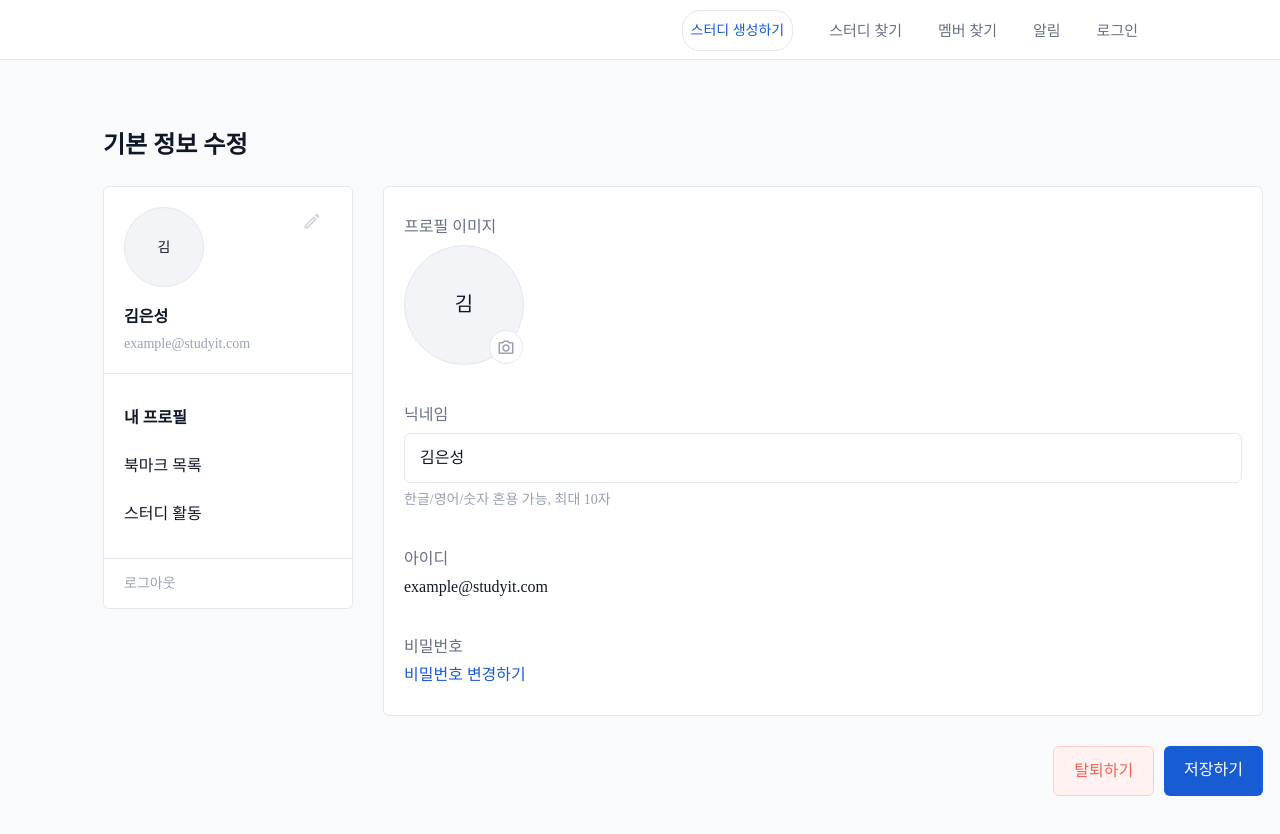
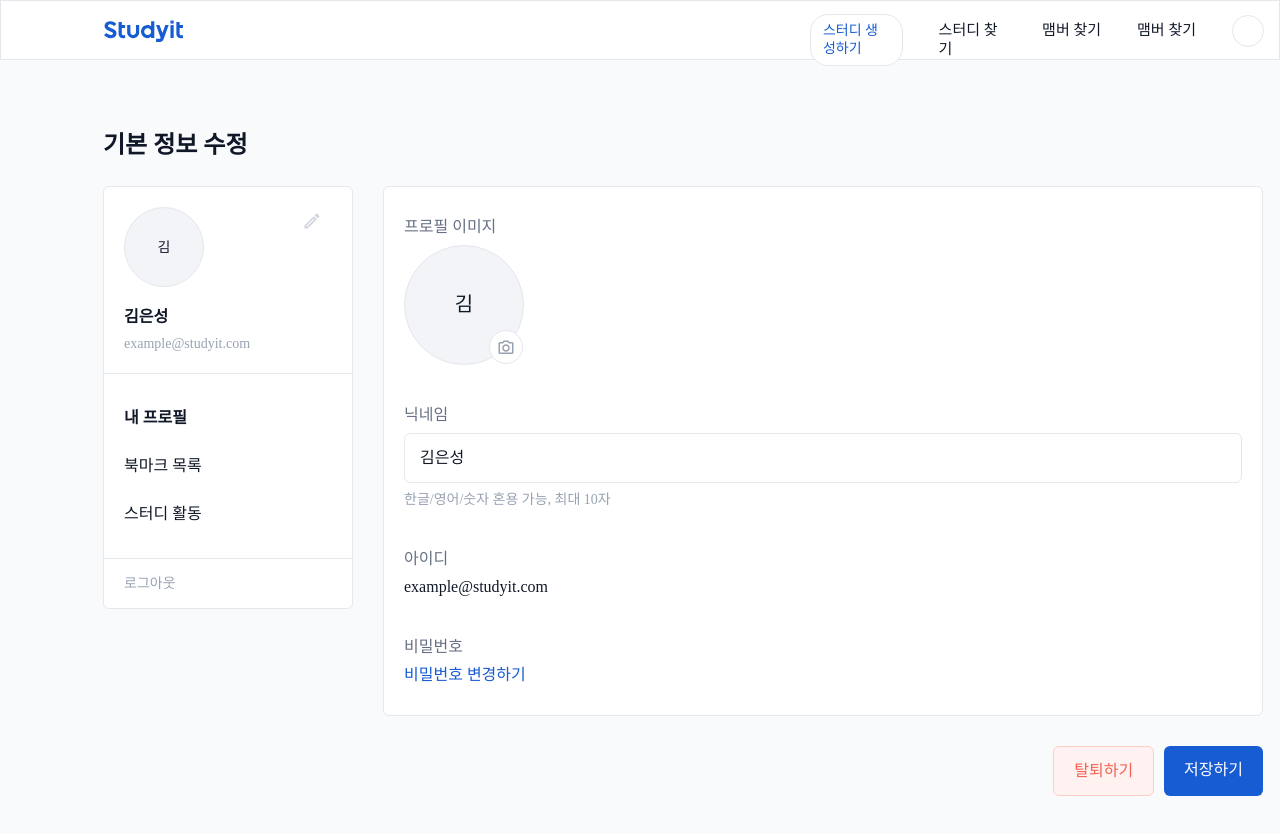
Before and after one commit to study-group-portfolio/study-frontend, a React (Create React App) app: page /mypage/profile/elementRevision in a window 1280 px wide. Shown: the top 834 px of the page. Built offline with nearby package versions, Linux system fonts and the light colour scheme; a web font is replaced by a local one.

Commit message:
수정 사항

```diff
--- a/src/components/Navbar.tsx
+++ b/src/components/Navbar.tsx
@@ -1,4 +1,7 @@
 import styled from "styled-components";
+import cn from 'classnames';
+import styles from 'css/components/common/Navbar.module.scss';
+import logo_studyit_logotype from 'images/logo/logo_studyit_logotype.svg';
 import { NavLink } from "react-router-dom";
 
 const Nav = styled.nav`
@@ -27,36 +30,52 @@ const NavItem = styled.li`
 
 function Navbar() {
   return (
-    <Nav>
-      <NavList>
-        <NavItem>
-          <NavLink
-            to="/create-study"
-            style={{
-              border: "1px solid #e4e7ec",
-              borderRadius: 18,
-              fontSize: 14,
-              padding: "12px 8px",
-              color: "#175cd3",
-            }}
-          >
-            스터디 생성하기
+    <div className={cn(styles.container)}>
+      <div className={cn(styles.navContainer)}>
+        <NavLink to="/" className={cn(styles.logoSection)}>
+          <img className={cn(styles.logo)} src={logo_studyit_logotype} />
+        </NavLink>
+        <div className={cn(styles.detailSection)}>
+          <NavLink to="/study/creation" className={cn(styles.studyCreation)}>스터디 생성하기</NavLink>
+          <NavLink to="/study/creation" className={cn(styles.link)}>스터디 찾기</NavLink>
+          <NavLink to="/study/creation" className={cn(styles.link)}>맴버 찾기</NavLink>
+          <NavLink to="/study/creation" className={cn(styles.link)}>맴버 찾기</NavLink>
+          <NavLink to="/study/creation">
+            <span className={cn(styles.circle_32)}></span>
           </NavLink>
-        </NavItem>
-        <NavItem>
-          <NavLink to="/">스터디 찾기</NavLink>
-        </NavItem>
-        <NavItem>
-          <NavLink to="/find-member">멤버 찾기</NavLink>
-        </NavItem>
-        <NavItem>
-          <NavLink to="/alert">알림</NavLink>
-        </NavItem>
-        <NavItem>
-          <NavLink to="/login">로그인</NavLink>
-        </NavItem>
-      </NavList>
-    </Nav>
+        </div>
+      </div>
+    </div>
+    // <Nav>
+    //   <NavList>
+    //     <NavItem>
+    //       <NavLink
+    //         to="/create-study"
+    //         style={{
+    //           border: "1px solid #e4e7ec",
+    //           borderRadius: 18,
+    //           fontSize: 14,
+    //           padding: "12px 8px",
+    //           color: "#175cd3",
+    //         }}
+    //       >
+    //         스터디 생성하기
+    //       </NavLink>
+    //     </NavItem>
+    //     <NavItem>
+    //       <NavLink to="/">스터디 찾기</NavLink>
+    //     </NavItem>
+    //     <NavItem>
+    //       <NavLink to="/find-member">멤버 찾기</NavLink>
+    //     </NavItem>
+    //     <NavItem>
+    //       <NavLink to="/alert">알림</NavLink>
+    //     </NavItem>
+    //     <NavItem>
+    //       <NavLink to="/login">로그인</NavLink>
+    //     </NavItem>
+    //   </NavList>
+    // </Nav>
   );
 }
 
--- /dev/null
+++ b/src/css/components/common/Navbar.module.scss
@@ -0,0 +1,110 @@
+.container {
+    /** 요소 크기 설정 **/
+    width: 100%;
+    height: 60px;
+    box-sizing: border-box;
+
+    /** 배경색상 설정 **/
+    background-color: #FFFFFF;
+
+    /** 테두리 설정 **/
+    border: 1px solid #E4E7EC;
+
+    /** 상단바 고정 설정 **/
+    position: fixed;
+    top: 0;
+    z-index: 1000;
+
+    .navContainer {
+        /** 요소 크기 설정 **/
+        width: 1366px;
+        height: 60px;
+        box-sizing: border-box;
+
+        /** 요소 중앙 정렬 **/
+        margin: 0 auto;
+
+        /** 내부 여백 설정 **/
+        padding: 0 103px;
+
+        /** 그리드 설정 **/
+        display: grid;
+        grid-template-columns: 79.11px auto;
+        column-gap: 626.88px;
+
+        .logoSection {
+            /** 요소 크기 설정 **/
+            height: 60px;
+
+            .logo {
+                /** 요소 크기 설정 **/
+                width: 79.12px;
+                height: 22px;
+
+                /** 외부 여백 설정 **/
+                margin: 19px 0;
+            }
+        }
+
+        .detailSection {
+            /** 요소 크기 설정 **/
+            height: 60px;
+
+            /** 그리드 설정 **/
+            display: grid;
+            grid-template-columns: auto auto auto auto auto;
+            column-gap: 36px;
+
+            .studyCreation {
+                /** 외부 여백을 통한 요소의 위치 설정 **/
+                margin: 13px 0;
+
+                /** 요소 크기 설정 **/
+
+
+                /** 테두리 설정 **/
+                border: 1px solid #E4E7EC;
+                border-radius: 18px;
+
+                /** 배경색상 설정 **/
+                background-color: #FFFFFF;
+
+                /** 텍스트 설정 **/
+                font-style: normal;
+                font-weight: normal;
+                font-size: 14px;
+                line-height: 18px;
+                color: #175CD3;
+
+                /** 내부 여백 설정 **/
+                padding: 7px 12px;
+            }
+
+            .link {
+                /** 텍스트 설정 **/
+                font-style: normal;
+                font-weight: normal;
+                font-size: 15px;
+                line-height: 19px;
+                color: #101828;
+
+                /** 외부 여백 설정 **/
+                margin: 20px 0;
+            }
+
+            .circle_32 {
+                /** 요소 크기 설정 **/
+                width: 32px;
+                height: 32px;
+                box-sizing: border-box;
+
+                /** 테두리 설정 **/
+                border: 1px solid #E4E7EC;
+                border-radius: 16px;
+
+                /** 외부 여백 설정 **/
+                margin: 14px 0;
+            }
+        }
+    }
+}
```
Also changed, not shown: src/images/logo/logo_studyit_logotype.svg (added).
